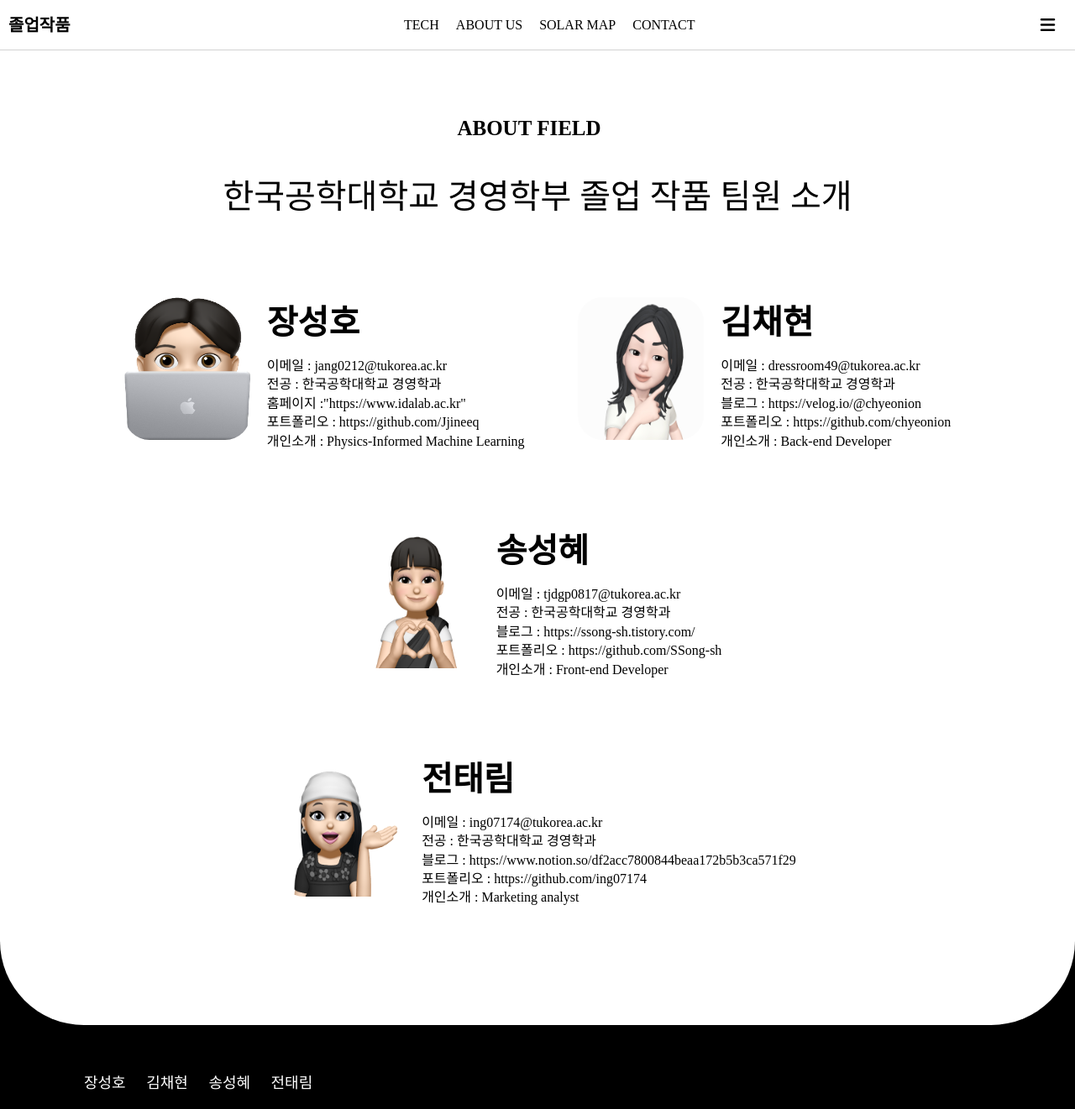
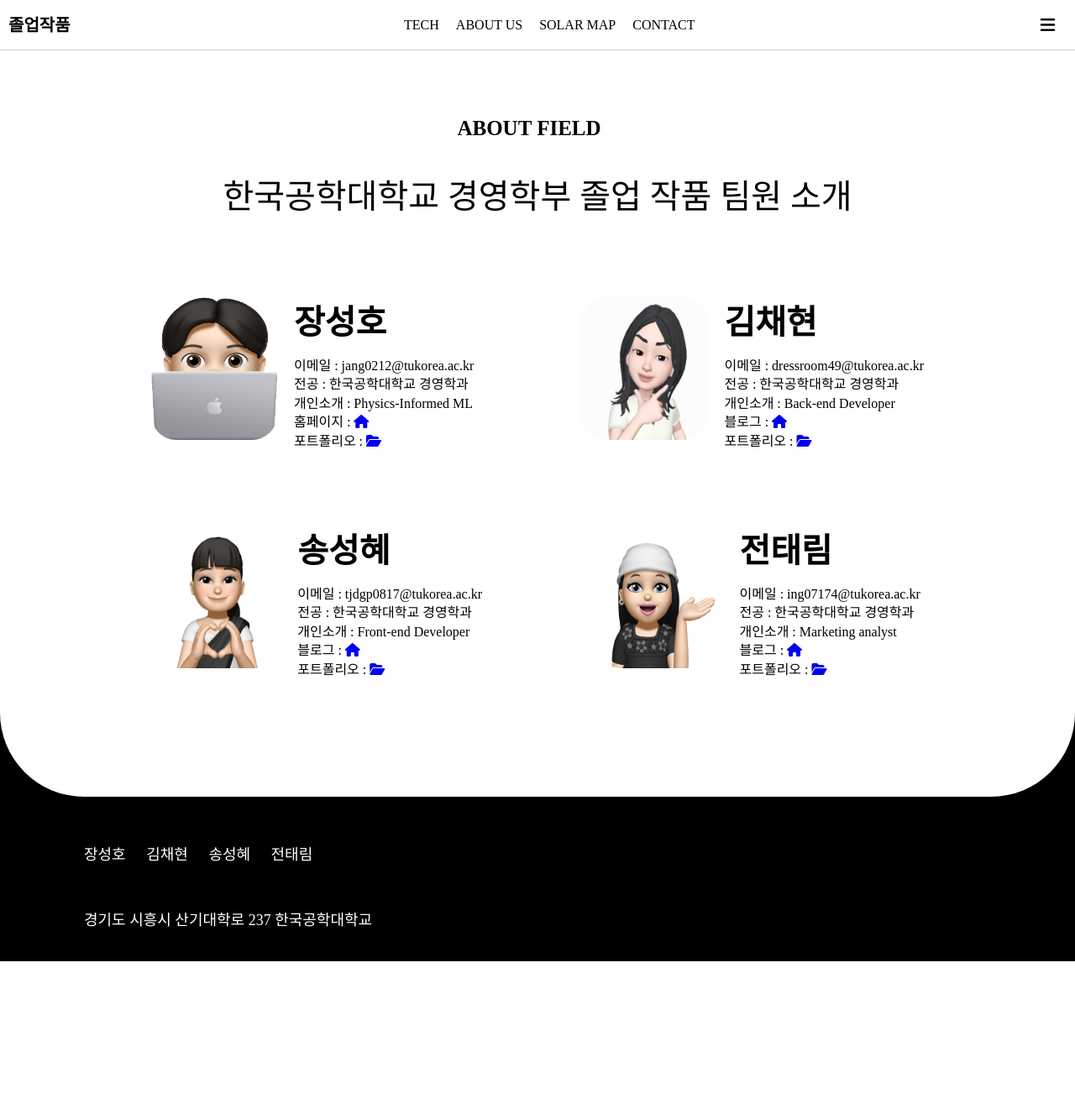
Before and after one commit to SSong-sh/capstone, a Flask app: page /about in a window 1280 px wide. Shown: the top 1321 px of the page at 84% size. After the commit the page ends 1145 px from the top, so only its background shows below. Run offline with Flask 3, Linux system fonts and the light colour scheme; parts of the project's set-up code (start-up, migrations or seed data) failed here and were passed over; some libraries are stand-ins or nearby versions; some web fonts are replaced.

Commit message:
23.09.20 JSH
about us 및 contact 수정

```diff
--- a/templates/about.html
+++ b/templates/about.html
@@ -46,9 +46,9 @@
                     <div class="field_item_info_des">
                       이메일 : jang0212@tukorea.ac.kr <br />
                       전공 : 한국공학대학교 경영학과 <br />
-                      홈페이지 :"https://www.idalab.ac.kr"<br />
-                      포트폴리오 : https://github.com/Jjineeq <br />
-                      개인소개 : Physics-Informed Machine Learning <br />
+                      개인소개 : Physics-Informed ML <br />
+                      홈페이지 : <a href= "https://www.idalab.ac.kr" target="_blank"><i class="fas fa-home"></i></a> <br />
+                      포트폴리오 : <a href="https://github.com/Jjineeq" target="_blank"><i class="fas fa-folder-open"></i></a> <br />
                     </div>
                   </div>
                 </div>
@@ -61,9 +61,10 @@
                     <div class="field_item_info_des">
                       이메일 : dressroom49@tukorea.ac.kr <br />
                       전공 : 한국공학대학교 경영학과 <br />
-                      블로그 : https://velog.io/@chyeonion <br />
-                      포트폴리오 : https://github.com/chyeonion <br />
                       개인소개 : Back-end Developer <br />
+                      블로그 : <a href= "https://velog.io/@chyeonion" target="_blank"><i class="fas fa-home"></i></a> <br />
+                      포트폴리오 : <a href="https://github.com/chyeonion" target="_blank"><i class="fas fa-folder-open"></i></a> <br />
+
                     </div>
                   </div>
                 </div>
@@ -76,9 +77,9 @@
                     <div class="field_item_info_des">
                       이메일 : tjdgp0817@tukorea.ac.kr <br />
                       전공 : 한국공학대학교 경영학과 <br />
-                      블로그 : https://ssong-sh.tistory.com/ <br />
-                      포트폴리오 : https://github.com/SSong-sh <br />
                       개인소개 : Front-end Developer <br />
+                      블로그 : <a href= "https://ssong-sh.tistory.com/" target="_blank"><i class="fas fa-home"></i></a> <br />
+                      포트폴리오 : <a href="https://github.com/SSong-sh" target="_blank"><i class="fas fa-folder-open"></i></a> <br />
                     </div>
                   </div>
                 </div>
@@ -91,9 +92,10 @@
                     <div class="field_item_info_des">
                       이메일 : ing07174@tukorea.ac.kr <br />
                       전공 : 한국공학대학교 경영학과 <br />
-                      블로그 : https://www.notion.so/df2acc7800844beaa172b5b3ca571f29 <br />
-                      포트폴리오 : https://github.com/ing07174 <br />
                       개인소개 : Marketing analyst<br />
+                      블로그 : <a href= "https://www.notion.so/df2acc7800844beaa172b5b3ca571f29" target="_blank"><i class="fas fa-home"></i></a> <br />
+                      포트폴리오 : <a href="https://github.com/ing07174" target="_blank"><i class="fas fa-folder-open"></i></a> <br />
+
                     </div>
                   </div>
                 </div>
```
Also changed, not shown: templates/contact.html (+46 -0 lines).
